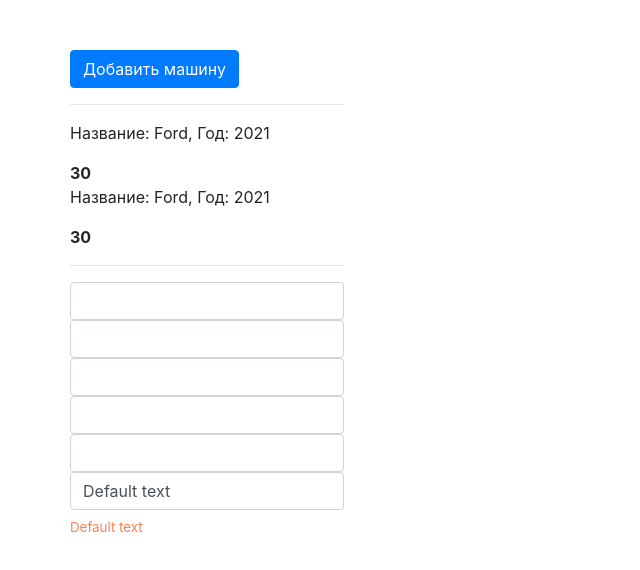
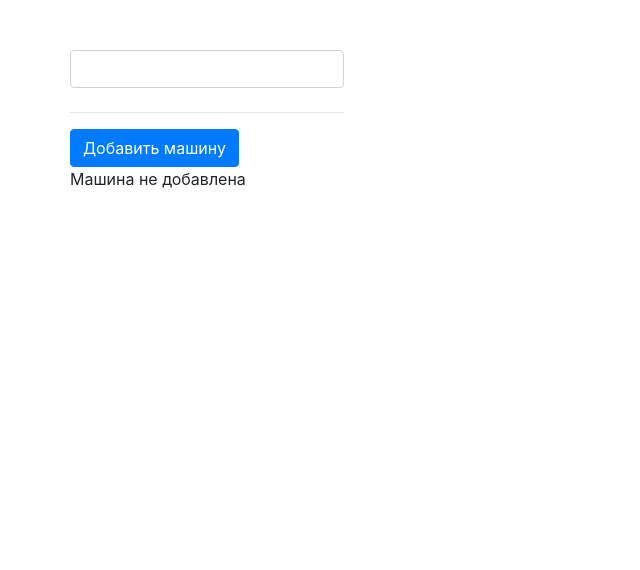
Before and after one commit to maxvanny2010/theory, an Angular app in the folder theoryapp/: page / in a window 1280 px wide. Shown: the top 570 px of the page, without its empty margins (0-640 px from the left). Built offline with nearby package versions, Linux system fonts and the light colour scheme.

Commit message:
directive if/else *ngIf

```diff
--- a/theoryapp/src/app/app.component.html
+++ b/theoryapp/src/app/app.component.html
@@ -6,7 +6,8 @@
 <div class="container">
   <div class="row">
     <div class="col-xs-12">
-      <div class="app-cars"></div>
+      <!--<div class="app-cars"></div>-->
+      <app-ifelse></app-ifelse>
     </div>
   </div>
 </div>
--- a/theoryapp/src/app/app.module.ts
+++ b/theoryapp/src/app/app.module.ts
@@ -8,6 +8,7 @@ import { MiComponent } from './mi/mi.component';
 import { CarsComponent } from './cars/cars.component';
 import { CarComponent } from './car/car.component';
 import {FormsModule} from "@angular/forms";
+import { IfelseComponent } from './ifelse/ifelse.component';
 
 @NgModule({
   declarations: [
@@ -15,7 +16,8 @@ import {FormsModule} from "@angular/forms";
     MeComponent,
     MiComponent,
     CarsComponent,
-    CarComponent
+    CarComponent,
+    IfelseComponent
   ],
     imports: [
         BrowserModule,
--- /dev/null
+++ b/theoryapp/src/app/ifelse/ifelse.component.html
@@ -0,0 +1,7 @@
+<label>
+  <input type="text" class="form-control" [(ngModel)]="carName">
+</label>
+<hr>
+<button class="btn btn-primary" (click)="setCarStatus()">Добавить машину</button>
+<p *ngIf="!addCarStatus; else references">Машина не добавлена</p>
+<ng-template #references><p>Машина добавлена</p></ng-template>
--- /dev/null
+++ b/theoryapp/src/app/ifelse/ifelse.component.ts
@@ -0,0 +1,18 @@
+import {Component} from '@angular/core';
+
+@Component({
+  selector: 'app-ifelse',
+  templateUrl: './ifelse.component.html',
+  styleUrls: ['./ifelse.component.css']
+})
+export class IfelseComponent {
+  addCarStatus = false;
+  carName = '';
+
+  constructor() {
+  }
+
+  setCarStatus() {
+    return this.addCarStatus = true;
+  }
+}
```
Also changed, not shown: theoryapp/src/app/ifelse/ifelse.component.css (added).
